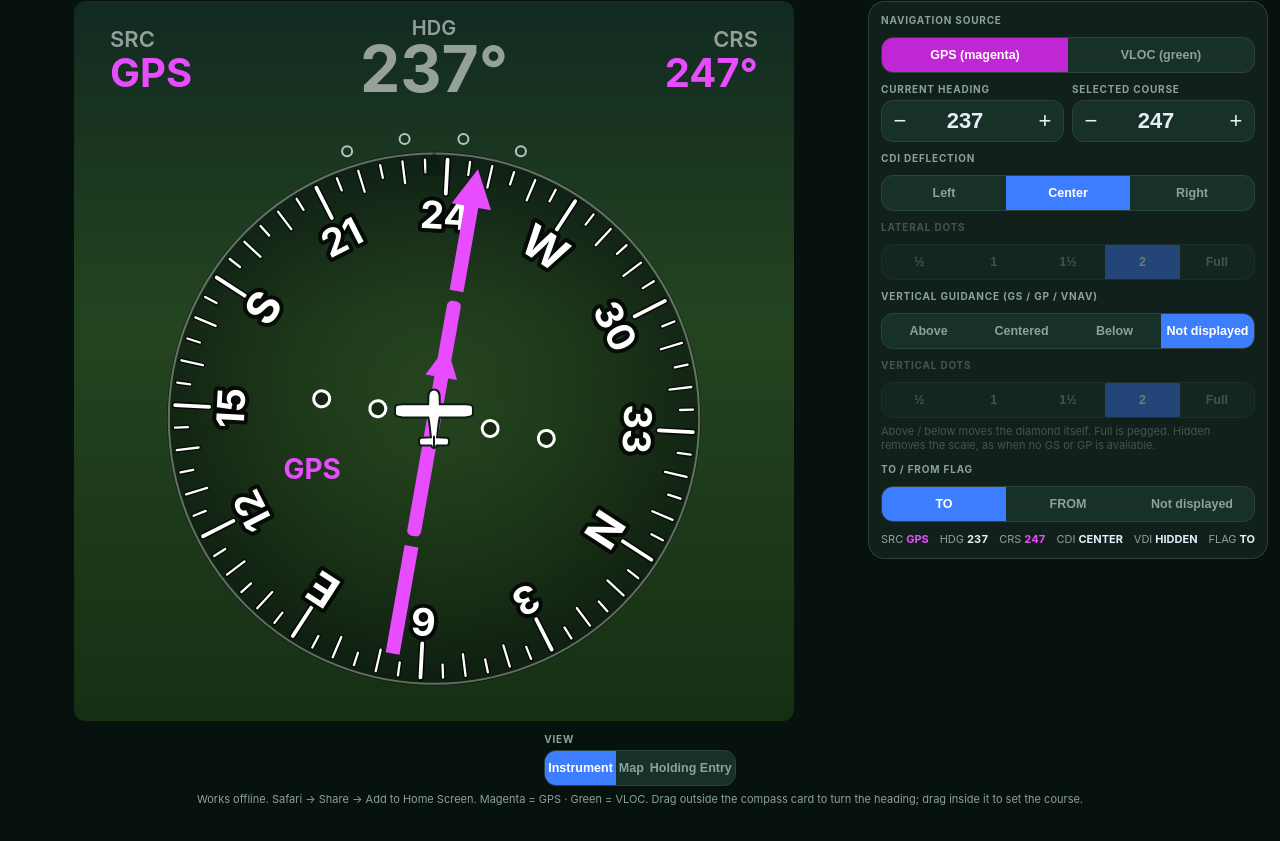
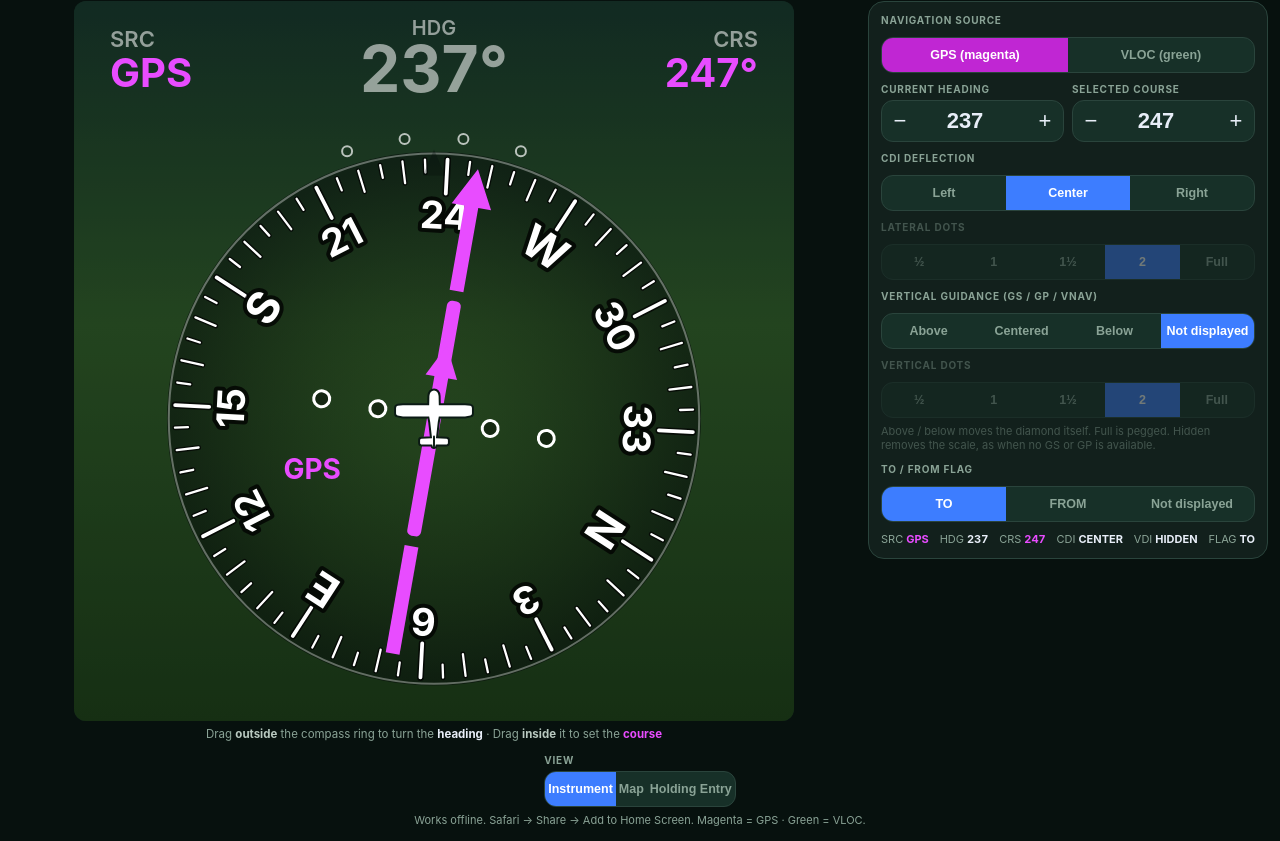
Before and after one commit to BAP-84/g3x-hsi-trainer, a plain HTML site: page index.html in a window 1280 px wide. Shown: the part 39-880 px from the top of the page. Before the commit the page ends 859 px from the top, so only its background shows below. Drawn offline with Linux system fonts and the light colour scheme.

Commit message:
HSI: drag-gesture note under the display; SW cache v12

```diff
--- a/index.html
+++ b/index.html
@@ -40,6 +40,14 @@
     .wrap { grid-template-columns: minmax(260px, 1fr) minmax(290px, 400px); align-items: start; }
   }
   .gauge, .controls { min-width: 0; width: 100%; }
+  .drag-note { margin: 6px 4px 0; font-size: 11.5px; line-height: 1.35; color: var(--muted); text-align: center; }
+  .drag-note span { white-space: nowrap; }
+  .drag-note .sep { white-space: normal; }
+  @media (max-width: 520px) { .drag-note .sep { display: block; height: 0; overflow: hidden; } }
+  .drag-note b { font-weight: 650; color: #b9c9c0; }
+  .drag-note b.hd { color: var(--ink); }
+  .drag-note b.cs { color: var(--mag); }
+  body.src-vloc .drag-note b.cs { color: var(--vloc); }
   .gauge { position: relative; z-index: 0; max-width: min(100%, 720px); margin: 0 auto; }
   .gauge-frame {
     position: relative; width: 100%; height: 0; padding-top: 100%;
@@ -141,7 +149,9 @@
     <div class="gauge"><div class="gauge-frame">
       <div class="js-needed" id="jsNeeded">The instrument display needs Safari to run.<small>This chat or Files preview blocks it. Tap the Share button, then Open in Safari. After it appears, use Share → Add to Home Screen for offline use.</small></div>
       <canvas id="hsi" width="1000" height="1000"></canvas>
-    </div></div>
+    </div>
+    <p class="drag-note"><span>Drag <b>outside</b> the compass ring to turn the <b class="hd">heading</b></span><span class="sep"> · </span><span>Drag <b>inside</b> it to set the <b class="cs">course</b></span></p>
+    </div>
     <div class="map-panel" id="mapPanel">
       <div class="gauge-frame">
         <canvas id="map" width="1000" height="1000"></canvas>
@@ -289,7 +299,7 @@
       <button type="button" data-v="hold">Holding Entry</button>
     </div>
   </div>
-  <footer>Works offline. Safari → Share → Add to Home Screen. Magenta = GPS · Green = VLOC. Drag outside the compass card to turn the heading; drag inside it to set the course.</footer>
+  <footer>Works offline. Safari → Share → Add to Home Screen. Magenta = GPS · Green = VLOC.</footer>
 <script>
 (function () {
   document.body.classList.add('js-on');
@@ -333,6 +343,7 @@
     document.getElementById('crs').value = pad360(state.crs);
     document.getElementById('rSrc').textContent = state.src;
     document.getElementById('rSrc').className = state.src === 'GPS' ? 'mag' : 'grn';
+    document.body.classList.toggle('src-vloc', state.src !== 'GPS');
     document.getElementById('rHdg').textContent = pad360(state.hdg);
     document.getElementById('rCrs').textContent = pad360(state.crs);
     document.getElementById('rCrs').className = state.src === 'GPS' ? 'mag' : 'grn';
--- a/sw.js
+++ b/sw.js
@@ -1,4 +1,4 @@
-const CACHE = 'g3x-hsi-trainer-v11';
+const CACHE = 'g3x-hsi-trainer-v12';
 const ASSETS = ['./', './index.html', './manifest.webmanifest', './apple-touch-icon.png'];
 self.addEventListener('install', (event) => {
   event.waitUntil(caches.open(CACHE).then((cache) => cache.addAll(ASSETS)));
```
Also changed, not shown: previews/drag-note-iphone-portrait-v2.png (added).
